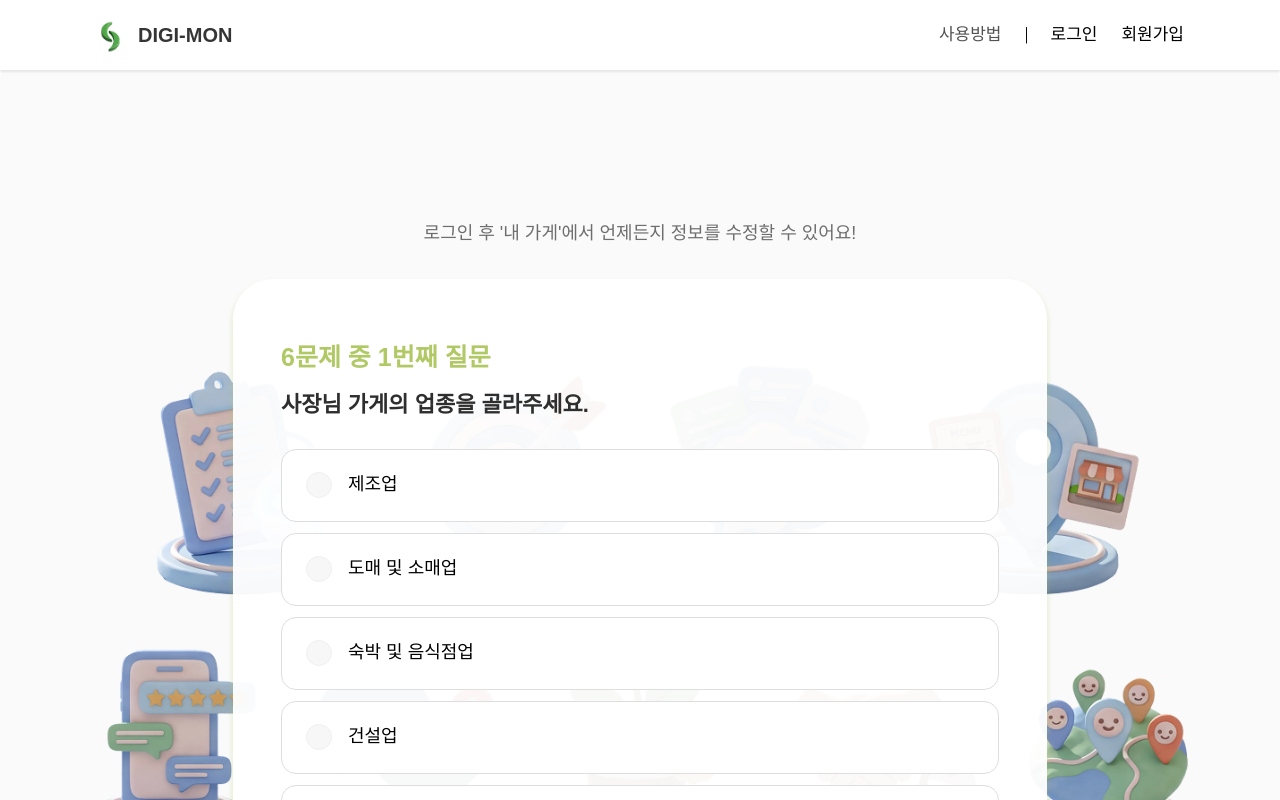
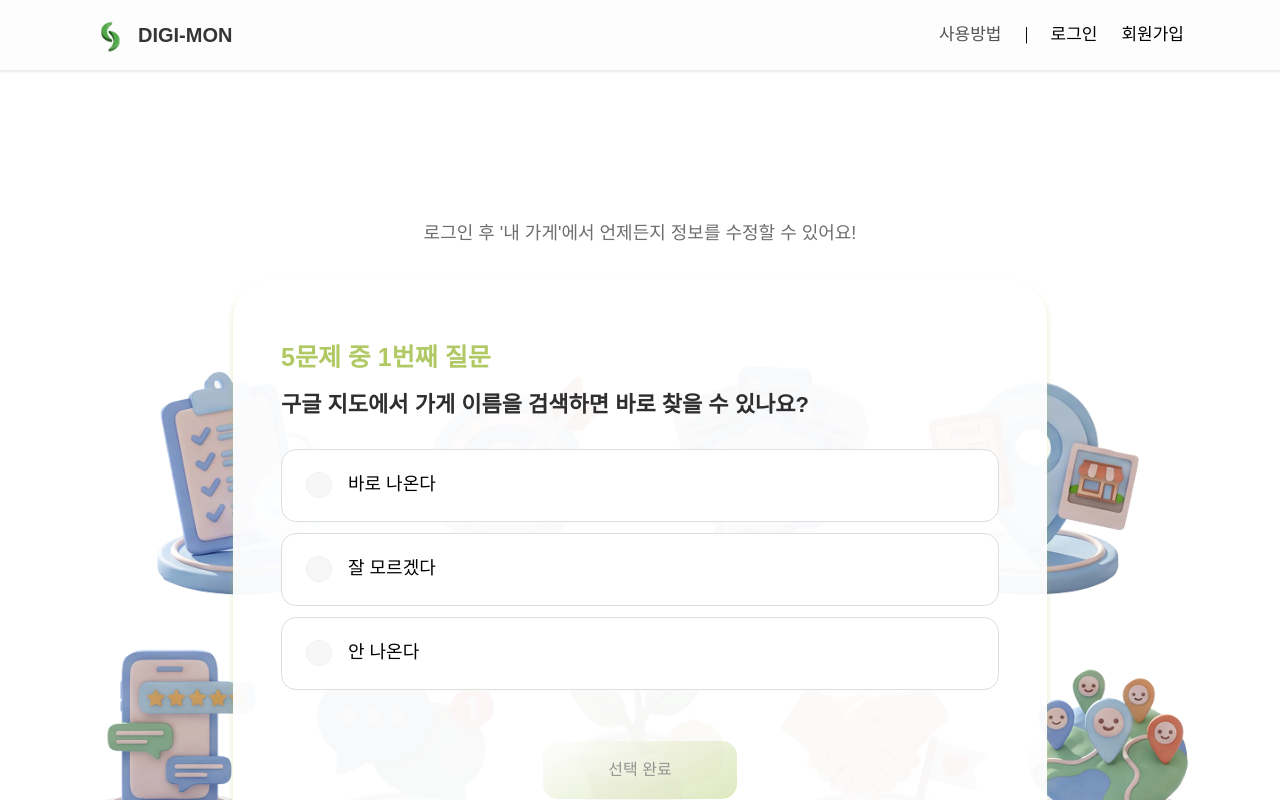
Before and after one commit to youn9jin/DIGI-MON, a Next.js app in the folder apps/web/: page /survey in a window 1280 px wide. Shown: the top 800 px of the page. Built offline with nearby package versions, Linux system fonts and the light colour scheme.

Commit message:
Feat: 설문 질문 변경

```diff
--- a/apps/web/src/app/(main)/survey/page.tsx
+++ b/apps/web/src/app/(main)/survey/page.tsx
@@ -4,30 +4,36 @@ import Image from "next/image";
 import { useState } from "react";
 import QuestionBox from "@/components/survey/QuestionBox";
 
-const TOTAL_STEPS = 6;
+const TOTAL_STEPS = 5;
 
 const STEP_1 = {
-  title: "사장님 가게의 업종을 골라주세요.",
-  options: [
-    "제조업",
-    "도매 및 소매업",
-    "숙박 및 음식점업",
-    "건설업",
-    "정보통신업",
-    "예술, 스포츠 및 여가 관련 서비스업",
-  ],
-  helpLinkLabel: "세부 기준이 궁금해요" as const,
-};
+  title: "구글 지도에서 가게 이름을 검색하면 바로 찾을 수 있나요?",
+  options: ["바로 나온다", "잘 모르겠다", "안 나온다"],
+} as const;
 
 const STEP_2 = {
+  title: "기본 정보(가게 위치, 영업시간 등)가 정확하게 보이나요?",
+  options: ["다 맞게 있다", "일부만 있거나 틀림", "없다 / 모르겠다"],
+} as const;
+
+const STEP_3 = {
   title:
-    "현재 가게 정보가 온라인에 얼마나 정리되어 있나요?",
+    "가게에서 판매하는 품목이나 제공 서비스가 사진이나 설명으로 잘 보이나요?",
+  options: ["충분히 있다", "조금만 있다", "거의 없다"],
+} as const;
+
+const STEP_4 = {
+  title: "온라인 상으로 가게 소식을 전할 수 있는 방법이 있나요?",
+  options: ["있다 (카카오 채널, 메시지 등)", "있는지 모르겠다", "없다"],
+} as const;
+
+const STEP_5 = {
+  title: "지금 가장 먼저 해결하고 싶은 것은 무엇인가요?",
   options: [
-    "전혀 정리되지 않음(검색해도 나오지 않음)",
-    "기본 정보만 확인 가능함(이름, 위치)",
-    "판매 품목 및 사진 일부 확인 가능함",
-    "정보 대부분 정리되어있음",
-    "항상 직접 관리하고 있음",
+    "가게 접근성 높이기",
+    "가게를 좋아보이게 하기",
+    "연락이 잘 오게 하기",
+    "잘 모르겠다",
   ],
 } as const;
 
@@ -36,11 +42,23 @@ export default function SurveyPage() {
   const [answers, setAnswers] = useState<Record<number, string | null>>({
     1: null,
     2: null,
+    3: null,
+    4: null,
+    5: null,
   });
 
-  const stepConfig = currentStep === 1 ? STEP_1 : STEP_2;
+  const stepConfig =
+    currentStep === 1
+      ? STEP_1
+      : currentStep === 2
+      ? STEP_2
+      : currentStep === 3
+      ? STEP_3
+      : currentStep === 4
+      ? STEP_4
+      : STEP_5;
+
   const selected = answers[currentStep] ?? null;
-  const isStep1 = currentStep === 1;
 
   const handleSelect = (value: string) => {
     setAnswers((prev) => ({ ...prev, [currentStep]: value }));
@@ -55,15 +73,17 @@ export default function SurveyPage() {
   };
 
   const progressPercent =
-    (currentStep - 1) / TOTAL_STEPS * 100 +
+    ((currentStep - 1) / TOTAL_STEPS) * 100 +
     (selected ? (1 / TOTAL_STEPS) * 100 : 0);
 
   return (
-    <div className="relative min-h-screen bg-white overflow-x-hidden">
-      <div className="absolute inset-0 flex justify-center">
-        <div className="mt-[-20px] w-full max-w-[1517px] rounded-[30px] bg-[#fafafa]" />
+    <div className="relative min-h-[100svh] bg-white overflow-x-hidden">
+      {/* ✅ 배경 패널: transform으로만 위로 올림 (레이아웃/스크롤 깨짐 방지) */}
+      <div className="fixed inset-0 -z-10 flex justify-center pointer-events-none">
+        <div className="h-full w-full max-w-[1517px] rounded-[30px] bg-[#fafafa] -translate-y-[20px]" />
       </div>
 
+      {/* 배경 이미지 */}
       <div className="absolute inset-x-0 top-[185px] flex justify-center pointer-events-none">
         <div className="w-full max-w-[1432px]">
           <Image
@@ -91,8 +111,6 @@ export default function SurveyPage() {
             selected={selected}
             onSelect={handleSelect}
             onSubmit={handleSubmit}
-            helpLinkLabel={isStep1 ? STEP_1.helpLinkLabel : undefined}
-            onHelpClick={isStep1 ? () => console.log("open help") : undefined}
           />
         </div>
 
```
